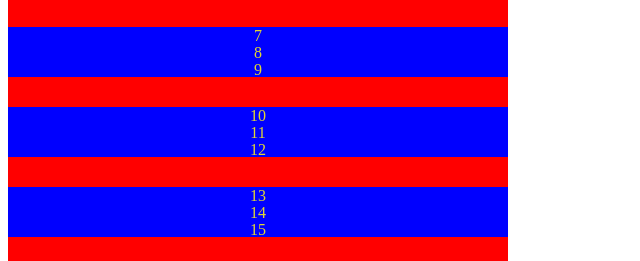
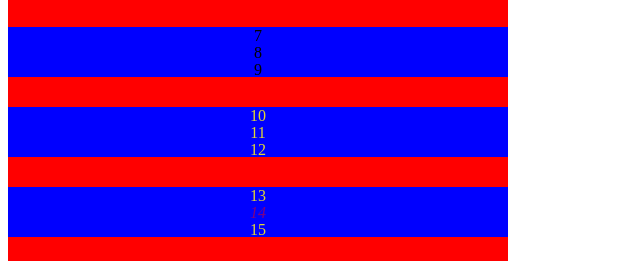
Before and after one commit to tferguson1028/PerScholas-DOM_Practice, a plain HTML site: page index.html in a window 1280 px wide. Shown: the part 163-424 px from the top of the page, 0-640 px from the left. Drawn offline with Linux system fonts and the light colour scheme.

Commit message:
Grandchildren part

```diff
--- a/dompractice.js
+++ b/dompractice.js
@@ -28,7 +28,27 @@ for(let i = 0; i < grandchildren.length; i++)
   let grandchild = grandchildren[i]; // Yay for passing pointers as vars
   grandchild.style.width = "100%";
   grandchild.style.height = "7px";
-  grandchild.style.width = "100%";
   grandchild.style.margin = "10px 0px 0px 0px";
   grandchild.textContent = i+1;
 }
+
+// console.log(document.querySelectorAll(".child"));
+// console.log(document.querySelectorAll(".child")[0].children[1]);
+const favoriteGrandChild = document.querySelectorAll(".child")[4].children[1];
+favoriteGrandChild.style.color = "pink";
+favoriteGrandChild.style.color = "purple";
+favoriteGrandChild.style.fontStyle = "italic";
+
+for(let child of children)
+{
+  for(let grandchild of child.children)
+  {
+    if(grandchild.textContent === "9")
+    {
+      console.log(grandchild);
+      console.log(grandchild.parentElement);
+      // grandchild.parent.style.position = "relative";
+      grandchild.parentElement.style.color = "black";
+    }
+  }
+}
--- a/index.html
+++ b/index.html
@@ -30,7 +30,7 @@
     </div>
     <div class="child">
       <div class="grandchild"></div>
-      <div class="grandchild"></div>
+      <div class="grandchild"></div> <!-- 14 -->
       <div class="grandchild"></div>
     </div>
     <div class="child">
```
Also changed, not shown: directions.js (+17 -12 lines).
